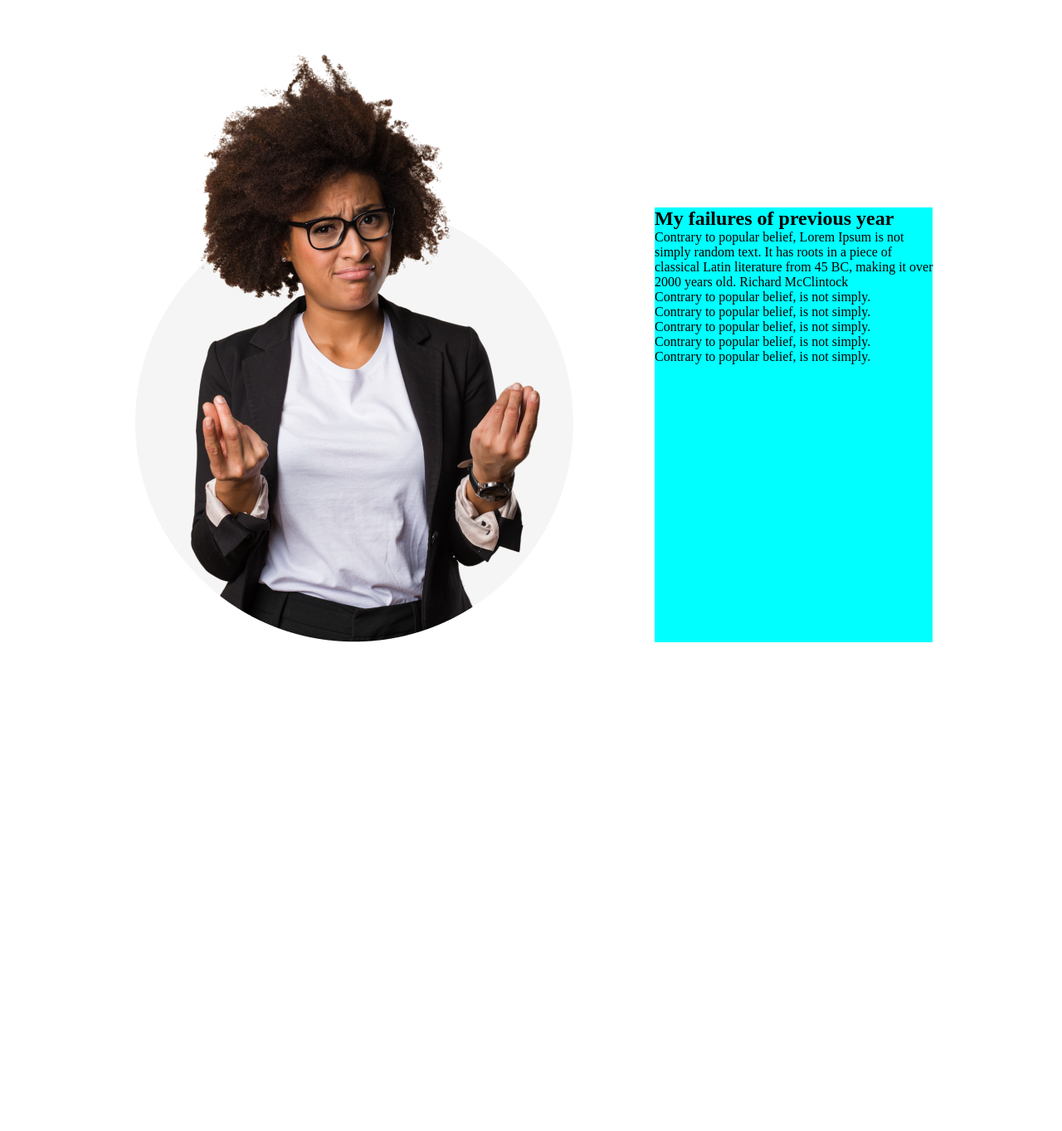
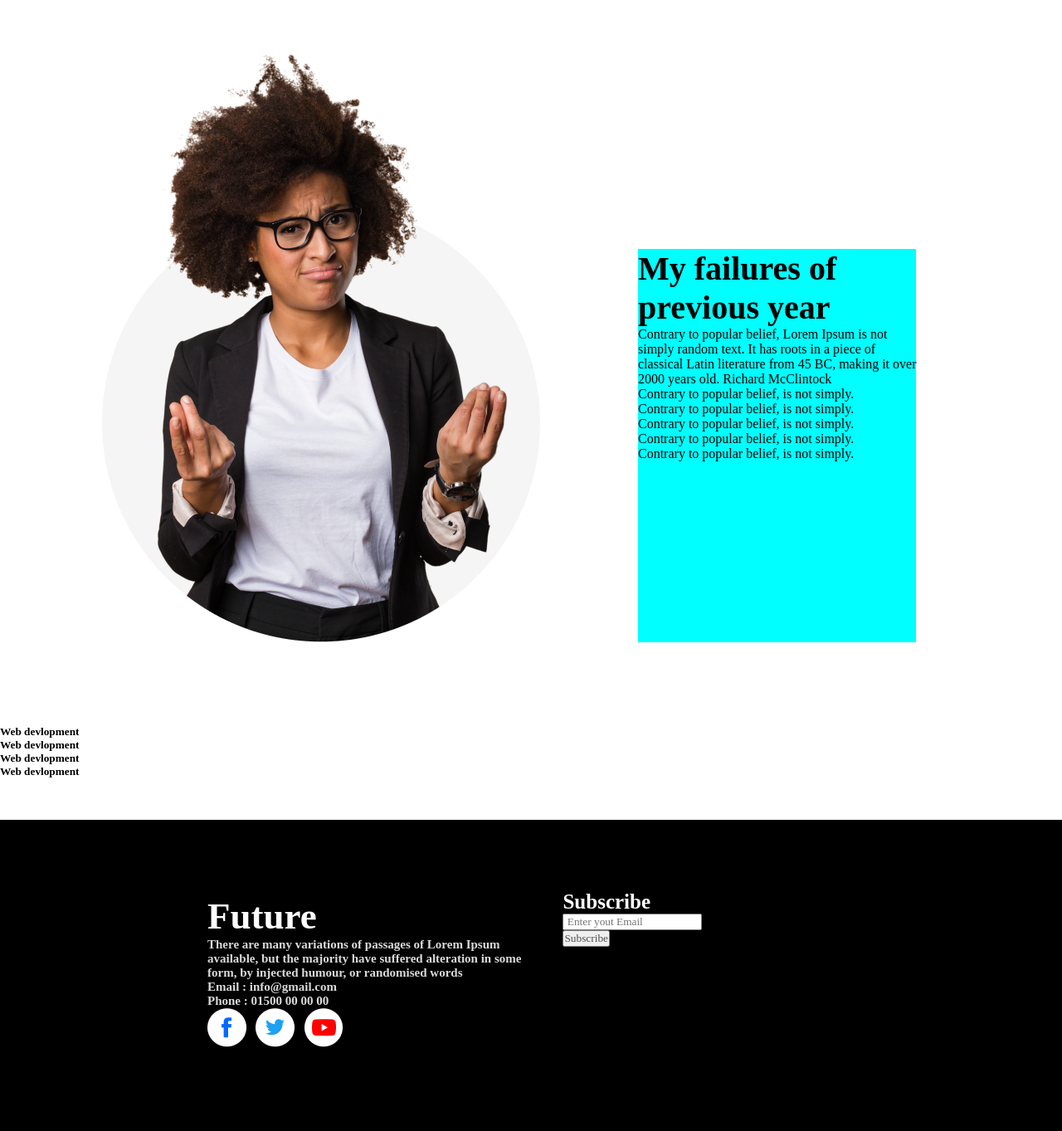
Before and after one commit to Sobujcodings/assignment-1-personal-portfolio-, a plain HTML site: page index.html in a window 1280 px wide. Shown: the part 818-2181 px from the top of the page at 83% size. Before the commit the page ends 1692 px from the top, so only its background shows below. Drawn offline with Linux system fonts and the light colour scheme.

Commit message:
3sectjion done

```diff
--- a/index.html
+++ b/index.html
@@ -34,7 +34,7 @@
     <article>
         <img class="person" src="images/person.png" alt="">
         <section class="article">
-            <h2 class="article-title">My failures of previous year</h2>
+            <h2 class="article-title">My failures of <br> previous year</h2>
             <div class="article-description">
                 <p>Contrary to popular belief, Lorem Ipsum is not <br>
                     simply random text. It has roots in a piece of <br>
@@ -56,7 +56,34 @@
 
 
     <main class="skills">
+        <section class="skill-title">
+            <div class="web">
 
+            </div>
+            <div class="web">
+                <h5>Web devlopment</h5>
+            </div>
+
+            </div>
+            <div class="web">
+                <h5>Web devlopment</h5>
+            </div>
+
+
+
+            </div>
+            <div class="web">
+                <h5>Web devlopment</h5>
+            </div>
+
+
+
+            </div>
+            <div class="web">
+                <h5>Web devlopment</h5>
+            </div>
+
+        </section>
     </main>
 
 
@@ -76,7 +103,30 @@
 
 
 
-    <footer></footer>
+    <footer>
+        <section class="footer">
+            <div class="footer-title">Future
+
+                <p class="footer-description">There are many variations of passages of Lorem Ipsum <br>
+                    available, but the majority have suffered alteration in some <br>
+                    form, by injected humour, or randomised words <br>
+                    Email : info@gmail.com <br>
+                    Phone : 01500 00 00 00</p>
+                <span class="icon">
+                    <img class="fb" src="images/icons/fb.png" alt="">
+                    <img class="twitter" src="images/icons/twitter.png" alt="">
+                    <img class="youtube" src="images/icons/youtube.png" alt="">
+                </span>
+            </div>
+
+            <div class="input-section">
+                <h4 class="input-title">Subscribe</h4>
+                <input type="email" name="" id="mail" placeholder=" Enter yout Email">
+                <br> <button class="btn-secondary"> Subscribe</button>
+            </div>
+        </section>
+
+    </footer>
 </body>
 
 </html>
--- a/portfolio.css
+++ b/portfolio.css
@@ -1,12 +1,14 @@
 * {
     padding: 0px;
     margin: 0px;
-    font-family:Work Sans
+    font-family: Work Sans;
+    width: 1366;
+    height: 768;
 }
 
 .header {
     background-image: url(images/banner/banner1.png);
-    background-position:left;
+    background-position: left;
     background-repeat: no-repeat;
     width: 1466px;
     height: 768px;
@@ -17,7 +19,7 @@
 .header-all-text {
     margin: 0 auto;
     /* background-color: aqua; */
-    margin-left: 850px;
+    margin-left: 800px;
     margin-top: 170px;
     color: #000000;
     font-family: 'Work Sans';
@@ -53,9 +55,9 @@
 .btn-primary {
     width: 120px;
     height: 50px;
-    margin-left:300px ;
+    margin-left: 300px;
     background-color: #e26714;
-    color:#ffffff ;
+    color: #ffffff;
     border: 0;
     border-radius: 5px;
     font-family: 'Work Sans' Arial, Helvetica, sans-serif;
@@ -71,25 +73,77 @@
 .person {
     background-color: #ffffff;
 
+
 }
 
 
 article {
-    margin: 100px 140px;
+    margin: 100px 100px;
     display: flex;
 
 }
 
 .article {
     background-color: aqua;
-    margin-top: 200px;
-    margin-left: 80px;
+    margin-top: 250px;
+    margin-left: 100px;
 }
 
-.article-title{
+.article-title {
+    font-family: 'Work Sans';
+    font-style: normal;
+    font-weight: 700;
+    font-size: 40px;
 
 }
 
-.article-description {
+.article-description {}
+
+
+
+
+
+
+.footer {
+    background-color: #000000;
+    display: flex;
+    margin-top: 50px;
+    padding: 40px 200px;
+
 
 }
+
+.footer-title {
+    padding: 50px;
+    color: #ffffff;
+    font-family: 'Work Sans';
+    font-style: normal;
+    font-weight: 700;
+    font-size: 45px;
+
+
+}
+
+.footer-description {
+    color: #dadada;
+    font-size: 15px;
+    font-style: normal;
+
+
+
+}
+
+.input-title {
+    padding-top: 45px;
+    color: #ffffff;
+    font-family: 'Work Sans';
+    font-style: normal;
+    font-weight: 600;
+    font-size: 25px;
+}
+
+.btn-secondary {
+    color: #505050;
+
+
+}
```
